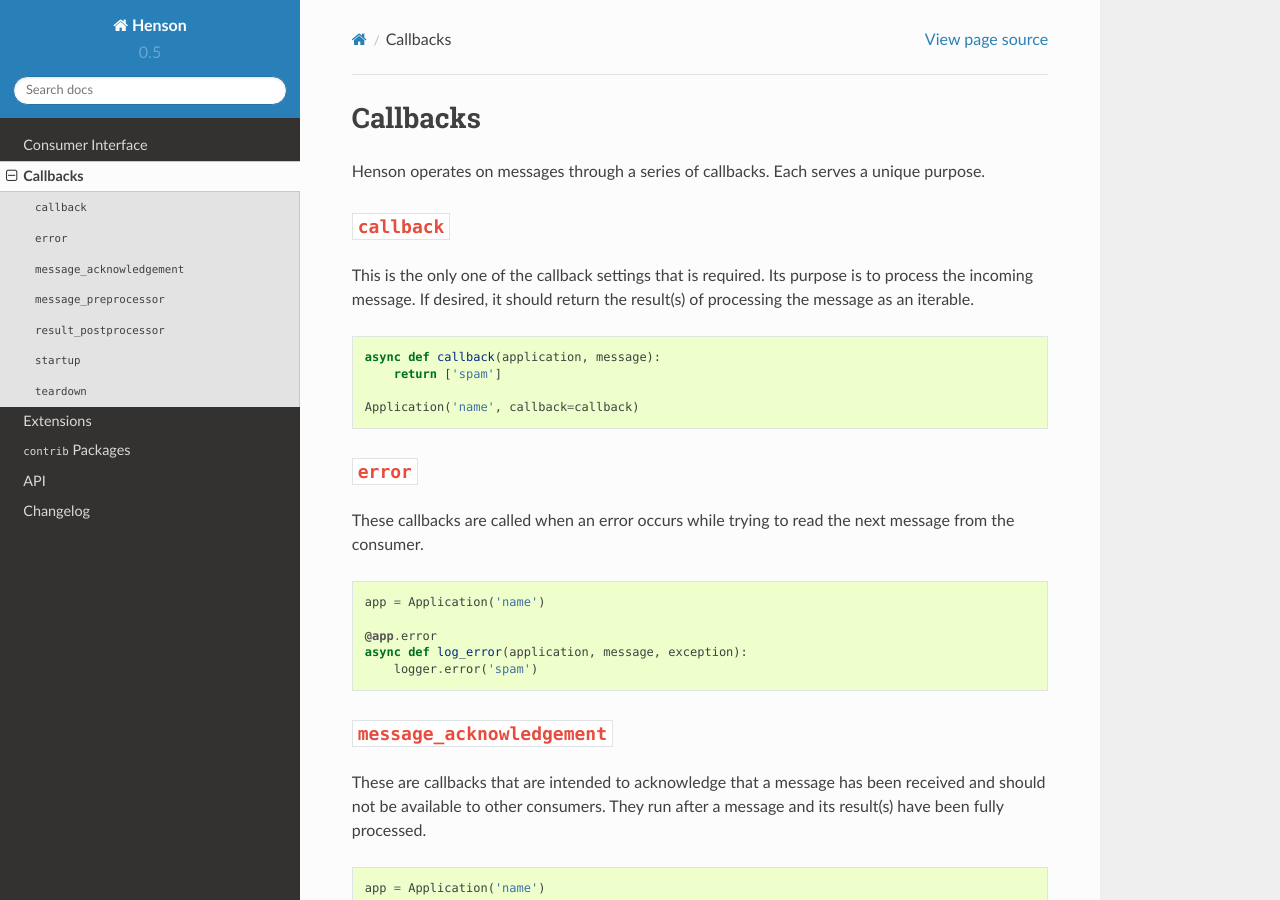
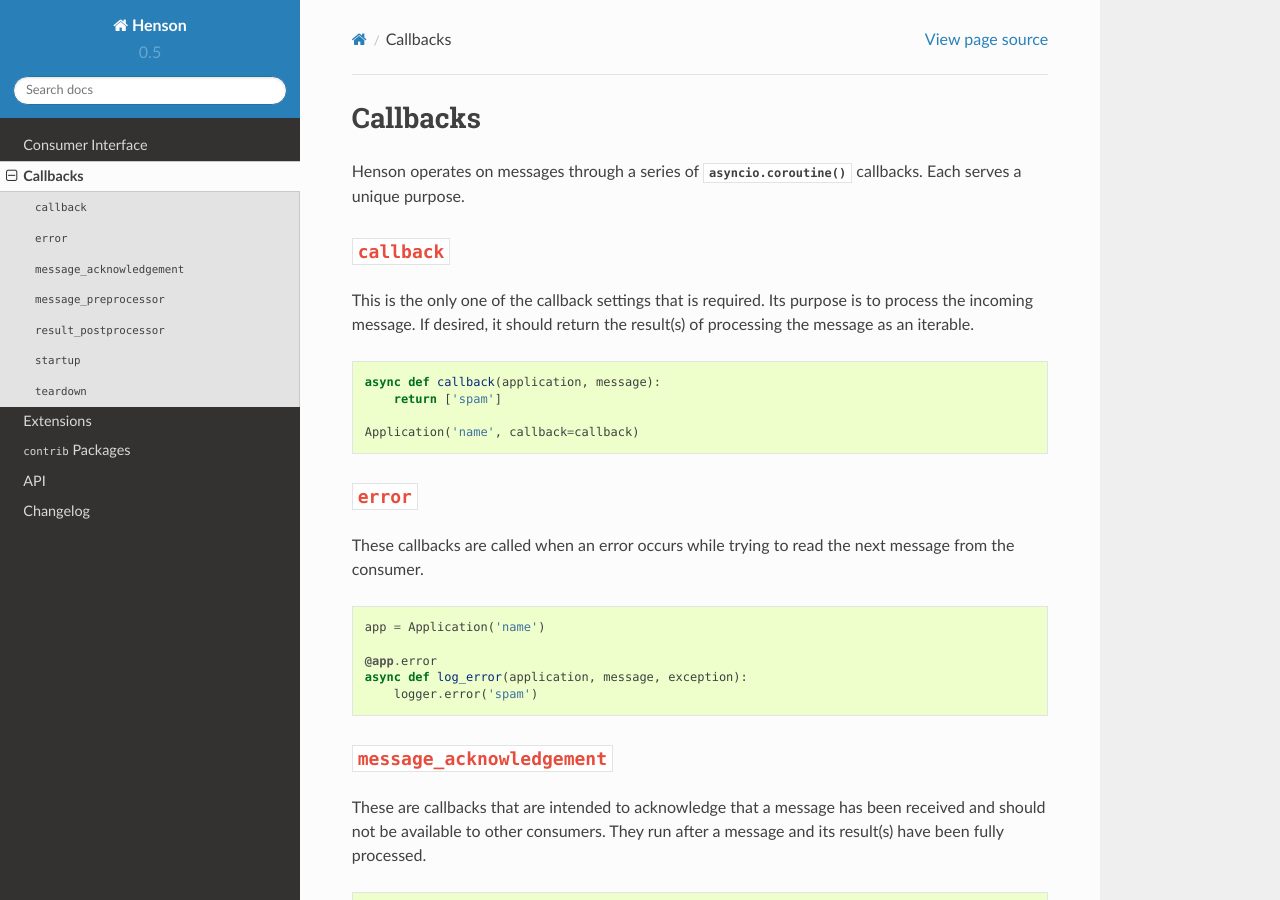
Before and after one commit to iheartradio/Henson, a Sphinx documentation site: the page built from docs/callbacks.rst, in a window 1280 px wide and 900 px high. Built offline with Sphinx 7.4.7 and the Read the Docs theme 2.0.0, drawn with Linux system fonts in a browser that asks for light colours.

Commit message:
Specify that callbacks are coroutines

```diff
--- a/docs/callbacks.rst
+++ b/docs/callbacks.rst
@@ -2,8 +2,8 @@
 Callbacks
 =========
 
-Henson operates on messages through a series of callbacks. Each serves a unique
-purpose.
+Henson operates on messages through a series of :func:`asyncio.coroutine`
+callbacks. Each serves a unique purpose.
 
 ``callback``
 ============
```
